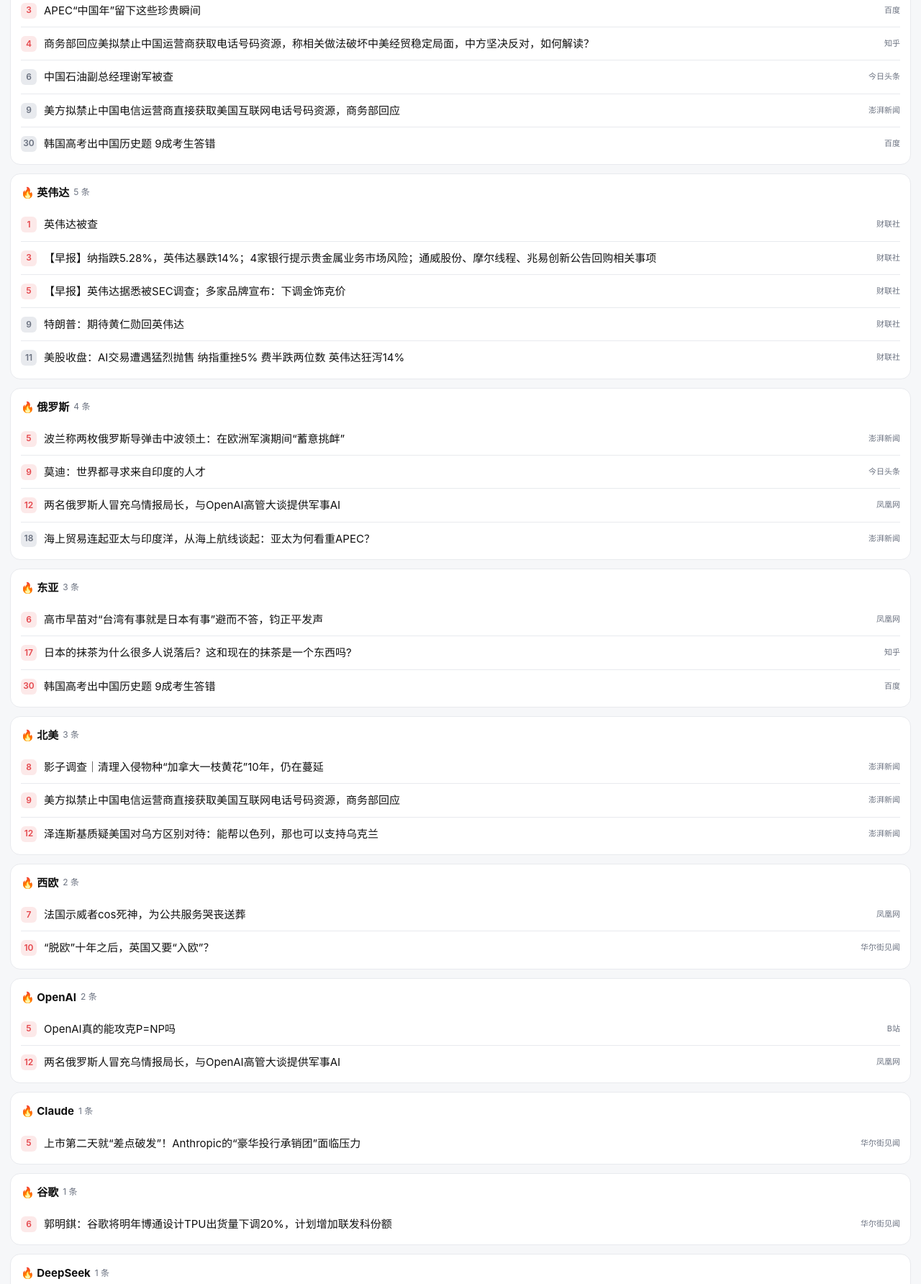
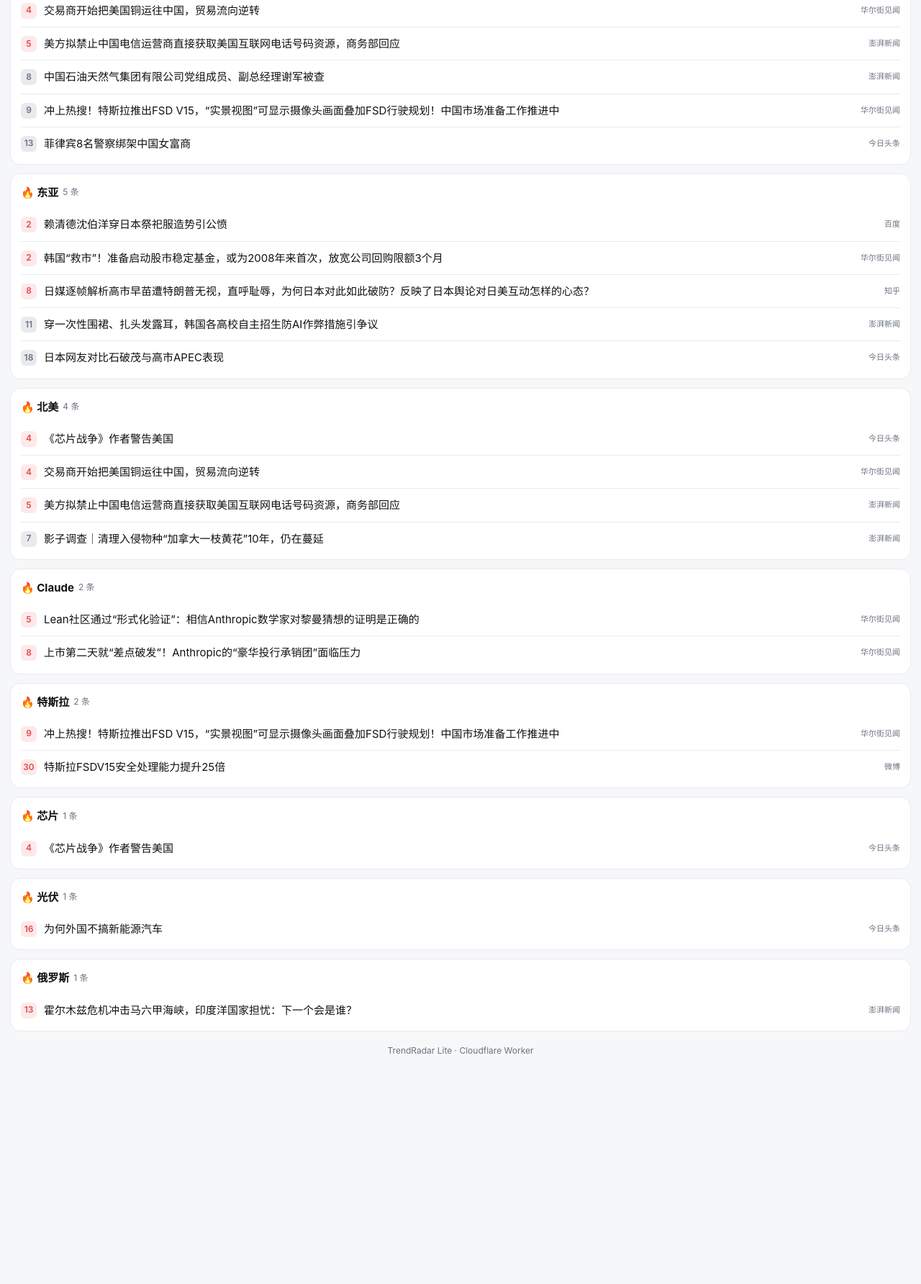
Before and after one commit to fs2106610346-bit/tr-pages, a plain HTML site: page index.html in a window 1280 px wide. Shown: the part 242-2026 px from the top of the page at 72% size. After the commit the page ends 1751 px from the top, so only its background shows below. Drawn offline with Linux system fonts and the light colour scheme.

Commit message:
chore: 更新 2026-11-23 00:00 UTC 的热点页面

```diff
--- a/index.html
+++ b/index.html
@@ -3,7 +3,7 @@
 <meta charset="utf-8">
 <meta name="viewport" content="width=device-width,initial-scale=1,viewport-fit=cover">
 <meta name="theme-color" content="#111">
-<title>早间热点 2026-11-22</title>
+<title>早间热点 2026-11-23</title>
 <style>
   :root{--bg:#f6f7f9;--card:#fff;--txt:#111;--sub:#6b7280;--line:#e8eaee;--hot:#e5484d}
   @media (prefers-color-scheme:dark){
@@ -38,247 +38,166 @@
 <body>
 <header>
   <h1>☀️ 早间热点</h1>
-  <div class="meta">2026-11-22 12:52 · 共 <b>29</b> 条 ｜ 平台 11/11</div>
+  <div class="meta">2026-11-23 08:00 · 共 <b>20</b> 条 ｜ 平台 7/11（B站/财联社/凤凰网/抖音 未抓到）</div>
 </header>
-<nav><a class="chip" href="#g-%E4%B8%AD%E5%9B%BD">中国<b>6</b></a><a class="chip" href="#g-%E8%8B%B1%E4%BC%9F%E8%BE%BE">英伟达<b>5</b></a><a class="chip" href="#g-%E4%BF%84%E7%BD%97%E6%96%AF">俄罗斯<b>4</b></a><a class="chip" href="#g-%E4%B8%9C%E4%BA%9A">东亚<b>3</b></a><a class="chip" href="#g-%E5%8C%97%E7%BE%8E">北美<b>3</b></a><a class="chip" href="#g-%E8%A5%BF%E6%AC%A7">西欧<b>2</b></a><a class="chip" href="#g-OpenAI">OpenAI<b>2</b></a><a class="chip" href="#g-Claude">Claude<b>1</b></a><a class="chip" href="#g-%E8%B0%B7%E6%AD%8C">谷歌<b>1</b></a><a class="chip" href="#g-DeepSeek">DeepSeek<b>1</b></a><a class="chip" href="#g-%E6%8A%96%E9%9F%B3%E7%83%AD%E6%A6%9C">🎵 抖音热榜<b>6</b></a></nav>
+<nav><a class="chip" href="#g-%E4%B8%AD%E5%9B%BD">中国<b>8</b></a><a class="chip" href="#g-%E4%B8%9C%E4%BA%9A">东亚<b>5</b></a><a class="chip" href="#g-%E5%8C%97%E7%BE%8E">北美<b>4</b></a><a class="chip" href="#g-Claude">Claude<b>2</b></a><a class="chip" href="#g-%E7%89%B9%E6%96%AF%E6%8B%89">特斯拉<b>2</b></a><a class="chip" href="#g-%E8%8A%AF%E7%89%87">芯片<b>1</b></a><a class="chip" href="#g-%E5%85%89%E4%BC%8F">光伏<b>1</b></a><a class="chip" href="#g-%E4%BF%84%E7%BD%97%E6%96%AF">俄罗斯<b>1</b></a></nav>
 <section id="g-%E4%B8%AD%E5%9B%BD">
-      <h2>🔥 中国 <em>6 条</em></h2>
+      <h2>🔥 中国 <em>8 条</em></h2>
       <ol><li>
-        <a href="https://search.bilibili.com/all?keyword=%E5%A4%9A%E5%9B%BD%E9%A2%86%E5%AF%BC%E4%BA%BA%E5%B0%B1%E4%B8%80%E4%B8%AA%E4%B8%AD%E5%9B%BD%E5%8E%9F%E5%88%99%E6%98%8E%E7%A1%AE%E8%A1%A8%E6%80%81" target="_blank" rel="noopener">
-          <span class="rank">1</span>
-          <span class="txt">多国领导人就一个中国原则明确表态</span>
-          <span class="src">B站</span>
-        </a>
-      </li><li>
-        <a href="https://www.baidu.com/s?wd=APEC%E2%80%9C%E4%B8%AD%E5%9B%BD%E5%B9%B4%E2%80%9D%E7%95%99%E4%B8%8B%E8%BF%99%E4%BA%9B%E7%8F%8D%E8%B4%B5%E7%9E%AC%E9%97%B4" target="_blank" rel="noopener">
+        <a href="https://www.toutiao.com/trending/7710739909857873451/" target="_blank" rel="noopener">
           <span class="rank">3</span>
-          <span class="txt">APEC“中国年”留下这些珍贵瞬间</span>
-          <span class="src">百度</span>
-        </a>
-      </li><li>
-        <a href="https://www.zhihu.com/question/2107769225699746266" target="_blank" rel="noopener">
-          <span class="rank">4</span>
-          <span class="txt">商务部回应美拟禁止中国运营商获取电话号码资源，称相关做法破坏中美经贸稳定局面，中方坚决反对，如何解读？</span>
-          <span class="src">知乎</span>
-        </a>
-      </li><li>
-        <a href="https://www.toutiao.com/trending/7710825699950756390/" target="_blank" rel="noopener">
-          <span class="rank">6</span>
-          <span class="txt">中国石油副总经理谢军被查</span>
+          <span class="txt">权威数读观中国</span>
           <span class="src">今日头条</span>
         </a>
       </li><li>
+        <a href="https://wallstreetcn.com/articles/3786455" target="_blank" rel="noopener">
+          <span class="rank">4</span>
+          <span class="txt">交易商开始把美国铜运往中国，贸易流向逆转</span>
+          <span class="src">华尔街见闻</span>
+        </a>
+      </li><li>
         <a href="https://m.thepaper.cn/newsDetail_forward_34532695" target="_blank" rel="noopener">
-          <span class="rank">9</span>
+          <span class="rank">5</span>
           <span class="txt">美方拟禁止中国电信运营商直接获取美国互联网电话号码资源，商务部回应</span>
           <span class="src">澎湃新闻</span>
         </a>
       </li><li>
-        <a href="https://www.baidu.com/s?wd=%E9%9F%A9%E5%9B%BD%E9%AB%98%E8%80%83%E5%87%BA%E4%B8%AD%E5%9B%BD%E5%8E%86%E5%8F%B2%E9%A2%98+9%E6%88%90%E8%80%83%E7%94%9F%E7%AD%94%E9%94%99" target="_blank" rel="noopener">
-          <span class="rank">30</span>
-          <span class="txt">韩国高考出中国历史题 9成考生答错</span>
-          <span class="src">百度</span>
-        </a>
-      </li></ol>
-    </section><section id="g-%E8%8B%B1%E4%BC%9F%E8%BE%BE">
-      <h2>🔥 英伟达 <em>5 条</em></h2>
-      <ol><li>
-        <a href="https://www.cls.cn/detail/2540777" target="_blank" rel="noopener">
-          <span class="rank">1</span>
-          <span class="txt">英伟达被查</span>
-          <span class="src">财联社</span>
-        </a>
-      </li><li>
-        <a href="https://www.cls.cn/detail/2540705" target="_blank" rel="noopener">
-          <span class="rank">3</span>
-          <span class="txt">【早报】纳指跌5.28%，英伟达暴跌14%；4家银行提示贵金属业务市场风险；通威股份、摩尔线程、兆易创新公告回购相关事项</span>
-          <span class="src">财联社</span>
-        </a>
-      </li><li>
-        <a href="https://www.cls.cn/detail/2540862" target="_blank" rel="noopener">
-          <span class="rank">5</span>
-          <span class="txt">【早报】英伟达据悉被SEC调查；多家品牌宣布：下调金饰克价</span>
-          <span class="src">财联社</span>
-        </a>
-      </li><li>
-        <a href="https://www.cls.cn/detail/2540776" target="_blank" rel="noopener">
-          <span class="rank">9</span>
-          <span class="txt">特朗普：期待黄仁勋回英伟达</span>
-          <span class="src">财联社</span>
-        </a>
-      </li><li>
-        <a href="https://www.cls.cn/detail/2540700" target="_blank" rel="noopener">
-          <span class="rank">11</span>
-          <span class="txt">美股收盘：AI交易遭遇猛烈抛售 纳指重挫5% 费半跌两位数 英伟达狂泻14%</span>
-          <span class="src">财联社</span>
-        </a>
-      </li></ol>
-    </section><section id="g-%E4%BF%84%E7%BD%97%E6%96%AF">
-      <h2>🔥 俄罗斯 <em>4 条</em></h2>
-      <ol><li>
-        <a href="https://m.thepaper.cn/newsDetail_forward_34528112" target="_blank" rel="noopener">
-          <span class="rank">5</span>
-          <span class="txt">波兰称两枚俄罗斯导弹击中波领土：在欧洲军演期间“蓄意挑衅”</span>
+        <a href="https://m.thepaper.cn/newsDetail_forward_34533075" target="_blank" rel="noopener">
+          <span class="rank">8</span>
+          <span class="txt">中国石油天然气集团有限公司党组成员、副总经理谢军被查</span>
           <span class="src">澎湃新闻</span>
         </a>
       </li><li>
-        <a href="https://www.toutiao.com/trending/7710678881145421860/" target="_blank" rel="noopener">
+        <a href="https://wallstreetcn.com/articles/3786464" target="_blank" rel="noopener">
           <span class="rank">9</span>
-          <span class="txt">莫迪：世界都寻求来自印度的人才</span>
+          <span class="txt">冲上热搜！特斯拉推出FSD V15，“实景视图”可显示摄像头画面叠加FSD行驶规划！中国市场准备工作推进中</span>
+          <span class="src">华尔街见闻</span>
+        </a>
+      </li><li>
+        <a href="https://www.toutiao.com/trending/7710854854966084146/" target="_blank" rel="noopener">
+          <span class="rank">13</span>
+          <span class="txt">菲律宾8名警察绑架中国女富商</span>
+          <span class="src">今日头条</span>
+        </a>
+      </li></ol>
+    </section><section id="g-%E4%B8%9C%E4%BA%9A">
+      <h2>🔥 东亚 <em>5 条</em></h2>
+      <ol><li>
+        <a href="https://www.baidu.com/s?wd=%E8%B5%96%E6%B8%85%E5%BE%B7%E6%B2%88%E4%BC%AF%E6%B4%8B%E7%A9%BF%E6%97%A5%E6%9C%AC%E7%A5%AD%E7%A5%80%E6%9C%8D%E9%80%A0%E5%8A%BF%E5%BC%95%E5%85%AC%E6%84%A4" target="_blank" rel="noopener">
+          <span class="rank">2</span>
+          <span class="txt">赖清德沈伯洋穿日本祭祀服造势引公愤</span>
+          <span class="src">百度</span>
+        </a>
+      </li><li>
+        <a href="https://wallstreetcn.com/articles/3786459" target="_blank" rel="noopener">
+          <span class="rank">2</span>
+          <span class="txt">韩国“救市”！准备启动股市稳定基金，或为2008年来首次，放宽公司回购限额3个月</span>
+          <span class="src">华尔街见闻</span>
+        </a>
+      </li><li>
+        <a href="https://www.zhihu.com/question/2107806853543322888" target="_blank" rel="noopener">
+          <span class="rank">8</span>
+          <span class="txt">日媒逐帧解析高市早苗遭特朗普无视，直呼耻辱，为何日本对此如此破防？反映了日本舆论对日美互动怎样的心态？</span>
+          <span class="src">知乎</span>
+        </a>
+      </li><li>
+        <a href="https://m.thepaper.cn/newsDetail_forward_34528573" target="_blank" rel="noopener">
+          <span class="rank">11</span>
+          <span class="txt">穿一次性围裙、扎头发露耳，韩国各高校自主招生防AI作弊措施引争议</span>
+          <span class="src">澎湃新闻</span>
+        </a>
+      </li><li>
+        <a href="https://www.toutiao.com/trending/7710474103202922547/" target="_blank" rel="noopener">
+          <span class="rank">18</span>
+          <span class="txt">日本网友对比石破茂与高市APEC表现</span>
+          <span class="src">今日头条</span>
+        </a>
+      </li></ol>
+    </section><section id="g-%E5%8C%97%E7%BE%8E">
+      <h2>🔥 北美 <em>4 条</em></h2>
+      <ol><li>
+        <a href="https://www.toutiao.com/trending/7710869113992102438/" target="_blank" rel="noopener">
+          <span class="rank">4</span>
+          <span class="txt">《芯片战争》作者警告美国</span>
           <span class="src">今日头条</span>
         </a>
       </li><li>
-        <a href="https://news.ifeng.com/c/8yERcDbJu27" target="_blank" rel="noopener">
-          <span class="rank">12</span>
-          <span class="txt">两名俄罗斯人冒充乌情报局长，与OpenAI高管大谈提供军事AI</span>
-          <span class="src">凤凰网</span>
-        </a>
-      </li><li>
-        <a href="https://m.thepaper.cn/newsDetail_forward_34529379" target="_blank" rel="noopener">
-          <span class="rank">18</span>
-          <span class="txt">海上贸易连起亚太与印度洋，从海上航线谈起：亚太为何看重APEC？</span>
-          <span class="src">澎湃新闻</span>
-        </a>
-      </li></ol>
-    </section><section id="g-%E4%B8%9C%E4%BA%9A">
-      <h2>🔥 东亚 <em>3 条</em></h2>
-      <ol><li>
-        <a href="https://news.ifeng.com/c/8yEhP8tuswK" target="_blank" rel="noopener">
-          <span class="rank">6</span>
-          <span class="txt">高市早苗对“台湾有事就是日本有事”避而不答，钧正平发声</span>
-          <span class="src">凤凰网</span>
-        </a>
-      </li><li>
-        <a href="https://www.zhihu.com/question/665848411" target="_blank" rel="noopener">
-          <span class="rank">17</span>
-          <span class="txt">日本的抹茶为什么很多人说落后？这和现在的抹茶是一个东西吗?</span>
-          <span class="src">知乎</span>
-        </a>
-      </li><li>
-        <a href="https://www.baidu.com/s?wd=%E9%9F%A9%E5%9B%BD%E9%AB%98%E8%80%83%E5%87%BA%E4%B8%AD%E5%9B%BD%E5%8E%86%E5%8F%B2%E9%A2%98+9%E6%88%90%E8%80%83%E7%94%9F%E7%AD%94%E9%94%99" target="_blank" rel="noopener">
-          <span class="rank">30</span>
-          <span class="txt">韩国高考出中国历史题 9成考生答错</span>
-          <span class="src">百度</span>
-        </a>
-      </li></ol>
-    </section><section id="g-%E5%8C%97%E7%BE%8E">
-      <h2>🔥 北美 <em>3 条</em></h2>
-      <ol><li>
-        <a href="https://m.thepaper.cn/newsDetail_forward_34491597" target="_blank" rel="noopener">
-          <span class="rank">8</span>
-          <span class="txt">影子调查｜清理入侵物种“加拿大一枝黄花”10年，仍在蔓延</span>
-          <span class="src">澎湃新闻</span>
+        <a href="https://wallstreetcn.com/articles/3786455" target="_blank" rel="noopener">
+          <span class="rank">4</span>
+          <span class="txt">交易商开始把美国铜运往中国，贸易流向逆转</span>
+          <span class="src">华尔街见闻</span>
         </a>
       </li><li>
         <a href="https://m.thepaper.cn/newsDetail_forward_34532695" target="_blank" rel="noopener">
-          <span class="rank">9</span>
+          <span class="rank">5</span>
           <span class="txt">美方拟禁止中国电信运营商直接获取美国互联网电话号码资源，商务部回应</span>
           <span class="src">澎湃新闻</span>
         </a>
       </li><li>
-        <a href="https://m.thepaper.cn/newsDetail_forward_34529113" target="_blank" rel="noopener">
-          <span class="rank">12</span>
-          <span class="txt">泽连斯基质疑美国对乌方区别对待：能帮以色列，那也可以支持乌克兰</span>
+        <a href="https://m.thepaper.cn/newsDetail_forward_34491597" target="_blank" rel="noopener">
+          <span class="rank">7</span>
+          <span class="txt">影子调查｜清理入侵物种“加拿大一枝黄花”10年，仍在蔓延</span>
           <span class="src">澎湃新闻</span>
         </a>
       </li></ol>
-    </section><section id="g-%E8%A5%BF%E6%AC%A7">
-      <h2>🔥 西欧 <em>2 条</em></h2>
+    </section><section id="g-Claude">
+      <h2>🔥 Claude <em>2 条</em></h2>
       <ol><li>
-        <a href="https://original.ifeng.com/c/8yFlVmi9Qnt" target="_blank" rel="noopener">
-          <span class="rank">7</span>
-          <span class="txt">法国示威者cos死神，为公共服务哭丧送葬</span>
-          <span class="src">凤凰网</span>
+        <a href="https://wallstreetcn.com/articles/3786445" target="_blank" rel="noopener">
+          <span class="rank">5</span>
+          <span class="txt">Lean社区通过“形式化验证”：相信Anthropic数学家对黎曼猜想的证明是正确的</span>
+          <span class="src">华尔街见闻</span>
         </a>
       </li><li>
-        <a href="https://wallstreetcn.com/articles/3786433" target="_blank" rel="noopener">
-          <span class="rank">10</span>
-          <span class="txt">“脱欧”十年之后，英国又要“入欧”？</span>
-          <span class="src">华尔街见闻</span>
-        </a>
-      </li></ol>
-    </section><section id="g-OpenAI">
-      <h2>🔥 OpenAI <em>2 条</em></h2>
-      <ol><li>
-        <a href="https://search.bilibili.com/all?keyword=OpenAI%E7%9C%9F%E7%9A%84%E8%83%BD%E6%94%BB%E5%85%8BP%3DNP%E5%90%97" target="_blank" rel="noopener">
-          <span class="rank">5</span>
-          <span class="txt">OpenAI真的能攻克P=NP吗</span>
-          <span class="src">B站</span>
-        </a>
-      </li><li>
-        <a href="https://news.ifeng.com/c/8yERcDbJu27" target="_blank" rel="noopener">
-          <span class="rank">12</span>
-          <span class="txt">两名俄罗斯人冒充乌情报局长，与OpenAI高管大谈提供军事AI</span>
-          <span class="src">凤凰网</span>
-        </a>
-      </li></ol>
-    </section><section id="g-Claude">
-      <h2>🔥 Claude <em>1 条</em></h2>
-      <ol><li>
         <a href="https://wallstreetcn.com/articles/3786442" target="_blank" rel="noopener">
-          <span class="rank">5</span>
+          <span class="rank">8</span>
           <span class="txt">上市第二天就“差点破发”！Anthropic的“豪华投行承销团”面临压力</span>
           <span class="src">华尔街见闻</span>
         </a>
       </li></ol>
-    </section><section id="g-%E8%B0%B7%E6%AD%8C">
-      <h2>🔥 谷歌 <em>1 条</em></h2>
+    </section><section id="g-%E7%89%B9%E6%96%AF%E6%8B%89">
+      <h2>🔥 特斯拉 <em>2 条</em></h2>
       <ol><li>
-        <a href="https://wallstreetcn.com/articles/3786438" target="_blank" rel="noopener">
-          <span class="rank">6</span>
-          <span class="txt">郭明錤：谷歌将明年博通设计TPU出货量下调20%，计划增加联发科份额</span>
+        <a href="https://wallstreetcn.com/articles/3786464" target="_blank" rel="noopener">
+          <span class="rank">9</span>
+          <span class="txt">冲上热搜！特斯拉推出FSD V15，“实景视图”可显示摄像头画面叠加FSD行驶规划！中国市场准备工作推进中</span>
           <span class="src">华尔街见闻</span>
         </a>
+      </li><li>
+        <a href="https://s.weibo.com/weibo?q=%23%E7%89%B9%E6%96%AF%E6%8B%89FSDV15%E5%AE%89%E5%85%A8%E5%A4%84%E7%90%86%E8%83%BD%E5%8A%9B%E6%8F%90%E5%8D%8725%E5%80%8D%23&amp;t=31&amp;band_rank=30&amp;Refer=top" target="_blank" rel="noopener">
+          <span class="rank">30</span>
+          <span class="txt">特斯拉FSDV15安全处理能力提升25倍</span>
+          <span class="src">微博</span>
+        </a>
       </li></ol>
-    </section><section id="g-DeepSeek">
-      <h2>🔥 DeepSeek <em>1 条</em></h2>
+    </section><section id="g-%E8%8A%AF%E7%89%87">
+      <h2>🔥 芯片 <em>1 条</em></h2>
       <ol><li>
-        <a href="https://wallstreetcn.com/articles/3786428" target="_blank" rel="noopener">
-          <span class="rank">8</span>
-          <span class="txt">浙江老板们组团投AI！十余家上市公司借道16.5亿元基金入股DeepSeek</span>
-          <span class="src">华尔街见闻</span>
+        <a href="https://www.toutiao.com/trending/7710869113992102438/" target="_blank" rel="noopener">
+          <span class="rank">4</span>
+          <span class="txt">《芯片战争》作者警告美国</span>
+          <span class="src">今日头条</span>
+        </a>
+      </li></ol>
+    </section><section id="g-%E5%85%89%E4%BC%8F">
+      <h2>🔥 光伏 <em>1 条</em></h2>
+      <ol><li>
+        <a href="https://www.toutiao.com/trending/7710162347608277028/" target="_blank" rel="noopener">
+          <span class="rank">16</span>
+          <span class="txt">为何外国不搞新能源汽车</span>
+          <span class="src">今日头条</span>
+        </a>
+      </li></ol>
+    </section><section id="g-%E4%BF%84%E7%BD%97%E6%96%AF">
+      <h2>🔥 俄罗斯 <em>1 条</em></h2>
+      <ol><li>
+        <a href="https://m.thepaper.cn/newsDetail_forward_34532890" target="_blank" rel="noopener">
+          <span class="rank">13</span>
+          <span class="txt">霍尔木兹危机冲击马六甲海峡，印度洋国家担忧：下一个会是谁？</span>
+          <span class="src">澎湃新闻</span>
         </a>
       </li></ol>
     </section>
-<section id="g-抖音热榜">
-      <h2>🎵 抖音热榜 <em>Top6</em></h2>
-      <ol><li>
-        <a href="https://www.douyin.com/hot/2758171" target="_blank" rel="noopener">
-          <span class="rank">1</span>
-          <span class="txt">今日小雪</span>
-          <span class="src">抖音</span>
-        </a>
-      </li><li>
-        <a href="https://www.douyin.com/hot/2758190" target="_blank" rel="noopener">
-          <span class="rank">2</span>
-          <span class="txt">76人送雄鹿13连败</span>
-          <span class="src">抖音</span>
-        </a>
-      </li><li>
-        <a href="https://www.douyin.com/hot/2758325" target="_blank" rel="noopener">
-          <span class="rank">3</span>
-          <span class="txt">淡季旅游“热”起来</span>
-          <span class="src">抖音</span>
-        </a>
-      </li><li>
-        <a href="https://www.douyin.com/hot/2758174" target="_blank" rel="noopener">
-          <span class="rank">4</span>
-          <span class="txt">特朗普称将与伊朗达成永久性协议</span>
-          <span class="src">抖音</span>
-        </a>
-      </li><li>
-        <a href="https://www.douyin.com/hot/2756443" target="_blank" rel="noopener">
-          <span class="rank">5</span>
-          <span class="txt">终于懂李白走到哪都写诗了</span>
-          <span class="src">抖音</span>
-        </a>
-      </li><li>
-        <a href="https://www.douyin.com/hot/2757789" target="_blank" rel="noopener">
-          <span class="rank">6</span>
-          <span class="txt">双胞胎认亲被质疑鉴定证实亲姐妹</span>
-          <span class="src">抖音</span>
-        </a>
-      </li></ol>
-    </section>
+
 <footer>TrendRadar Lite · Cloudflare Worker</footer>
 </body></html>
```
